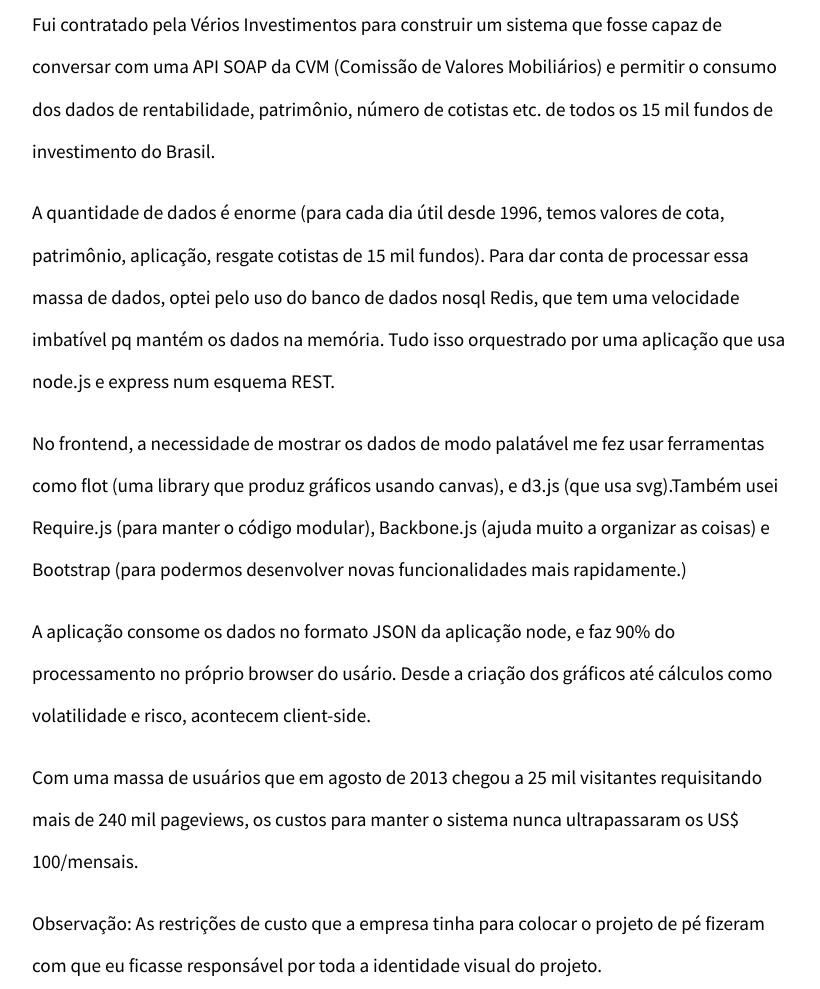
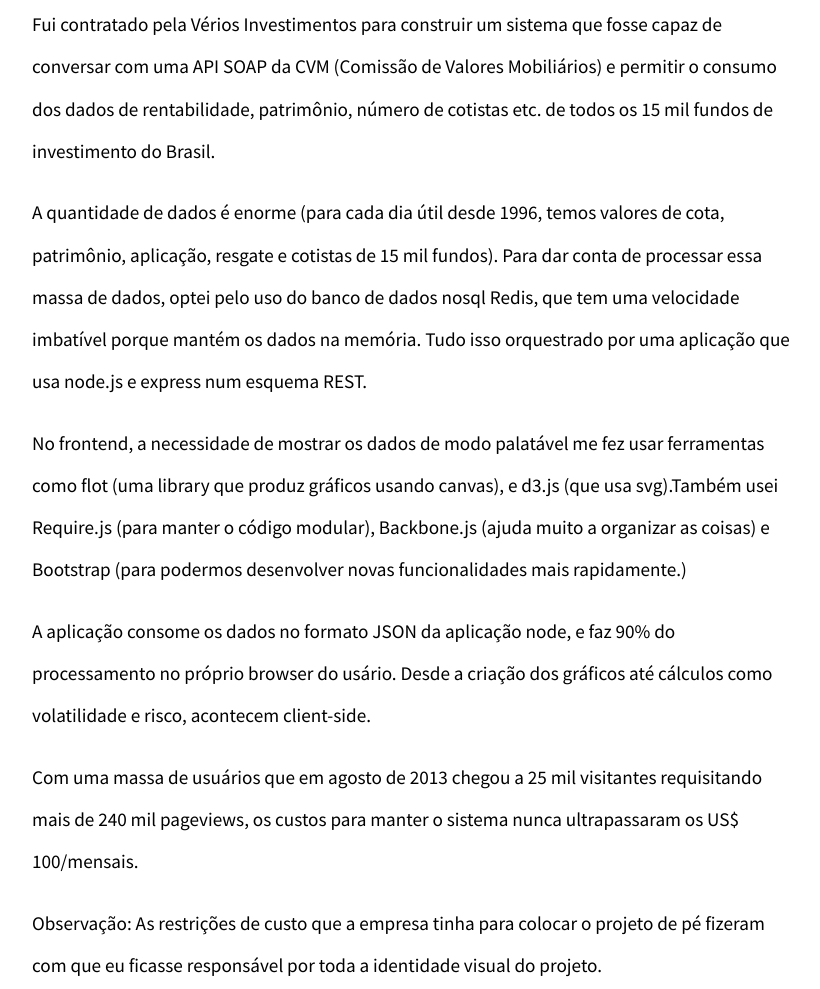
Before and after one commit to andreleite/curriculum.github.io, a website: page index.html in a window 1280 px wide. Shown: the part 1541-2530 px from the top of the page, without its empty margins (229-1049 px from the left). Drawn offline with nearby package versions, Linux system fonts and the light colour scheme.

Commit message:
Update index.html

```diff
--- a/index.html
+++ b/index.html
@@ -49,7 +49,7 @@
             <h2>Experiência</h2>
             <p><strong>Vérios Investimentos (<a href="http://www.comparacaodefundos.com" target="_blank">www.comparacaodefundos.com</a>)</strong> <em> de jan/2011 a set/2013</em></p>
             <p>Fui contratado pela Vérios Investimentos para construir um sistema que fosse capaz de conversar com uma API SOAP da CVM (Comissão de Valores Mobiliários) e permitir o consumo dos dados de rentabilidade, patrimônio, número de cotistas etc. de todos os 15 mil fundos de investimento do Brasil.</p>
-            <p>A quantidade de dados é enorme (para cada dia útil desde 1996, temos valores de cota, patrimônio, aplicação, resgate cotistas de 15 mil fundos). Para dar conta de processar essa massa de dados, optei pelo uso do banco de dados nosql Redis, que tem uma velocidade imbatível pq mantém os dados na memória. Tudo isso orquestrado por uma aplicação que usa node.js e express num esquema REST.</p>
+            <p>A quantidade de dados é enorme (para cada dia útil desde 1996, temos valores de cota, patrimônio, aplicação, resgate e cotistas de 15 mil fundos). Para dar conta de processar essa massa de dados, optei pelo uso do banco de dados nosql Redis, que tem uma velocidade imbatível porque mantém os dados na memória. Tudo isso orquestrado por uma aplicação que usa node.js e express num esquema REST.</p>
             <p>No frontend, a necessidade de mostrar os dados de modo palatável me fez usar ferramentas como flot (uma library que produz gráficos usando canvas), e d3.js (que usa svg).Também usei Require.js (para manter o código modular), Backbone.js (ajuda muito a organizar as coisas) e Bootstrap (para podermos desenvolver novas funcionalidades mais rapidamente.)</p>
             <p>A aplicação consome os dados no formato JSON da aplicação node, e faz 90% do processamento no próprio browser do usário. Desde a criação dos gráficos até cálculos como volatilidade e risco, acontecem client-side.</p>
             <p>Com uma massa de usuários que em agosto de 2013 chegou a 25 mil visitantes requisitando mais de 240 mil pageviews, os custos para manter o sistema nunca ultrapassaram os US$ 100/mensais.</p>
```
